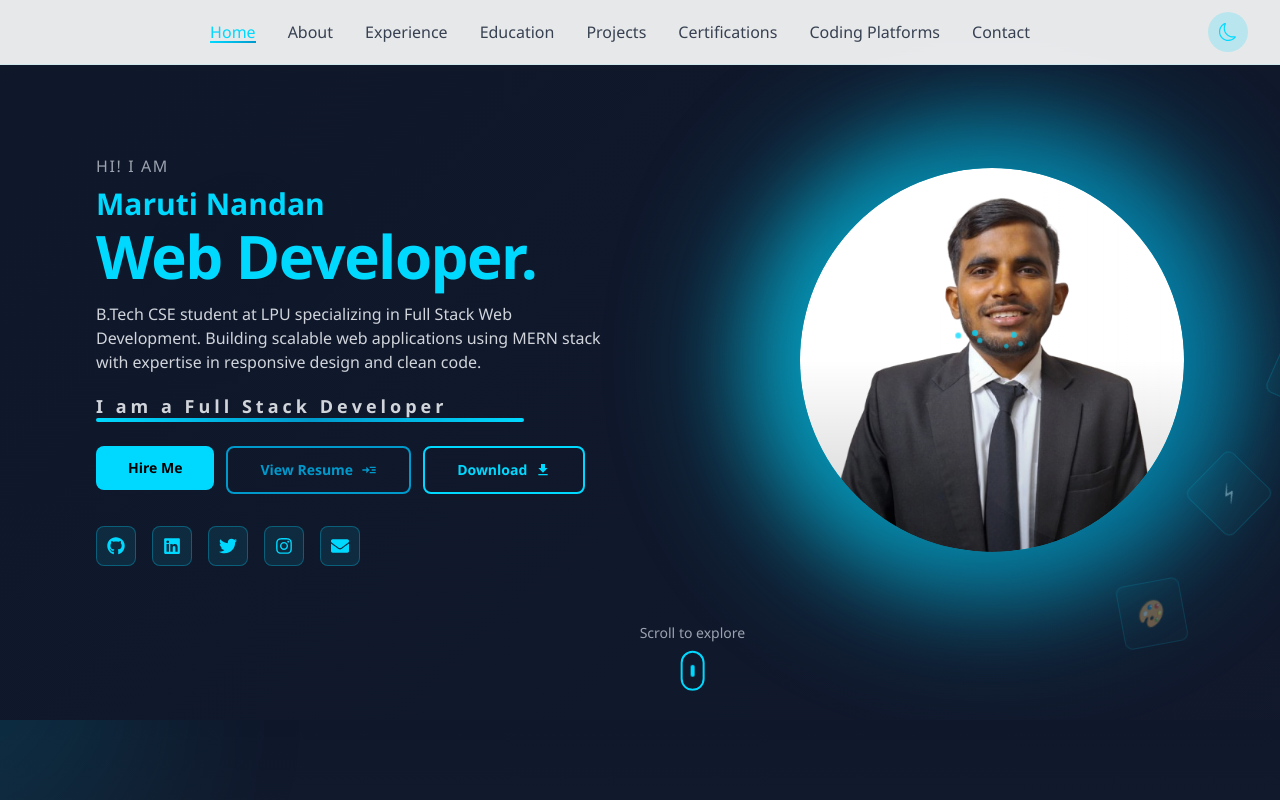
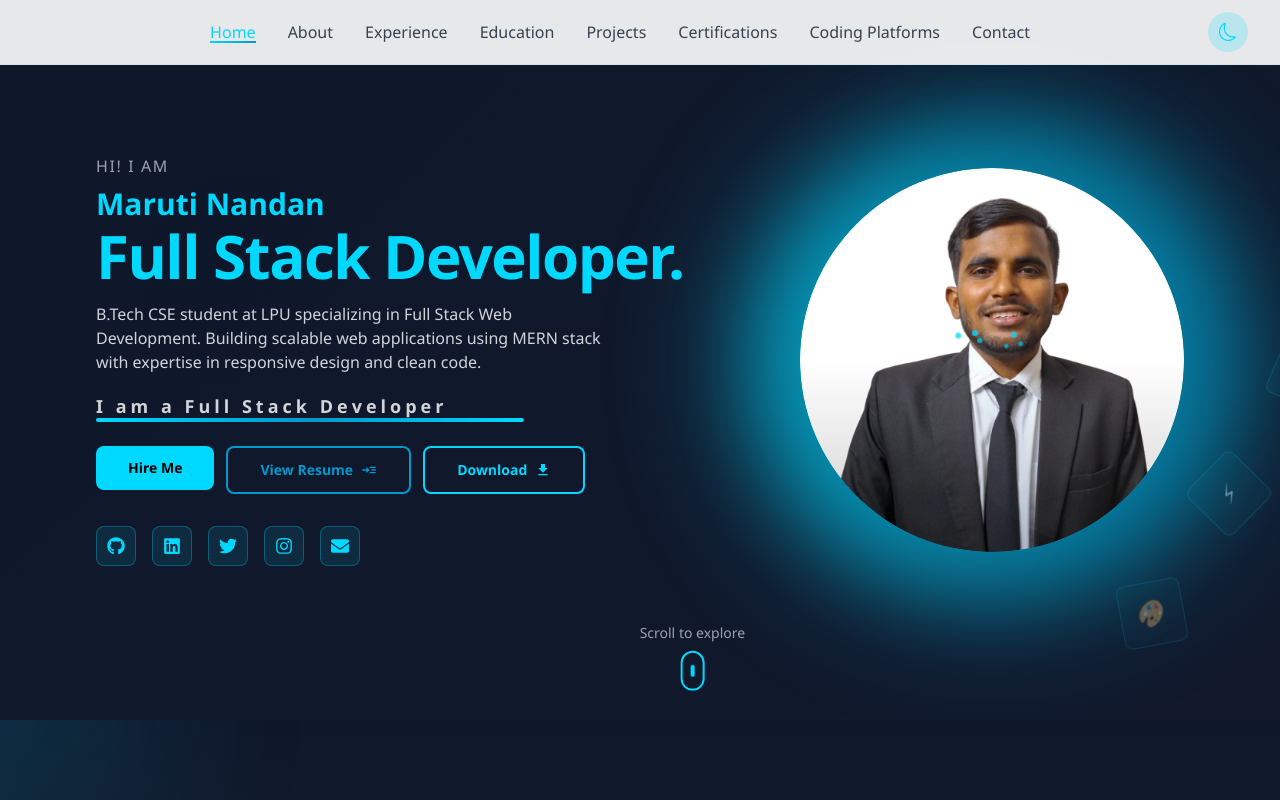
Before and after one commit to MarutiNandan2796/Maruti-Portfolio, a React (Vite) app in the folder Desktop/portfolio/: page / in a window 1280 px wide. Shown: the top 800 px of the page. Built offline with nearby package versions, Linux system fonts and the light colour scheme.

Commit message:
Update hero title from Web Developer to Full Stack Developer

```diff
--- a/Desktop/portfolio/src/components/Hero.jsx
+++ b/Desktop/portfolio/src/components/Hero.jsx
@@ -139,7 +139,7 @@ const Hero = () => {
               variants={itemVariants}
               className="text-4xl md:text-5xl lg:text-6xl font-bold mb-4 leading-tight tracking-tight text-primary"
             >
-              Web Developer.
+              Full Stack Developer.
             </motion.h2>
 
             {/* Description */}
```
